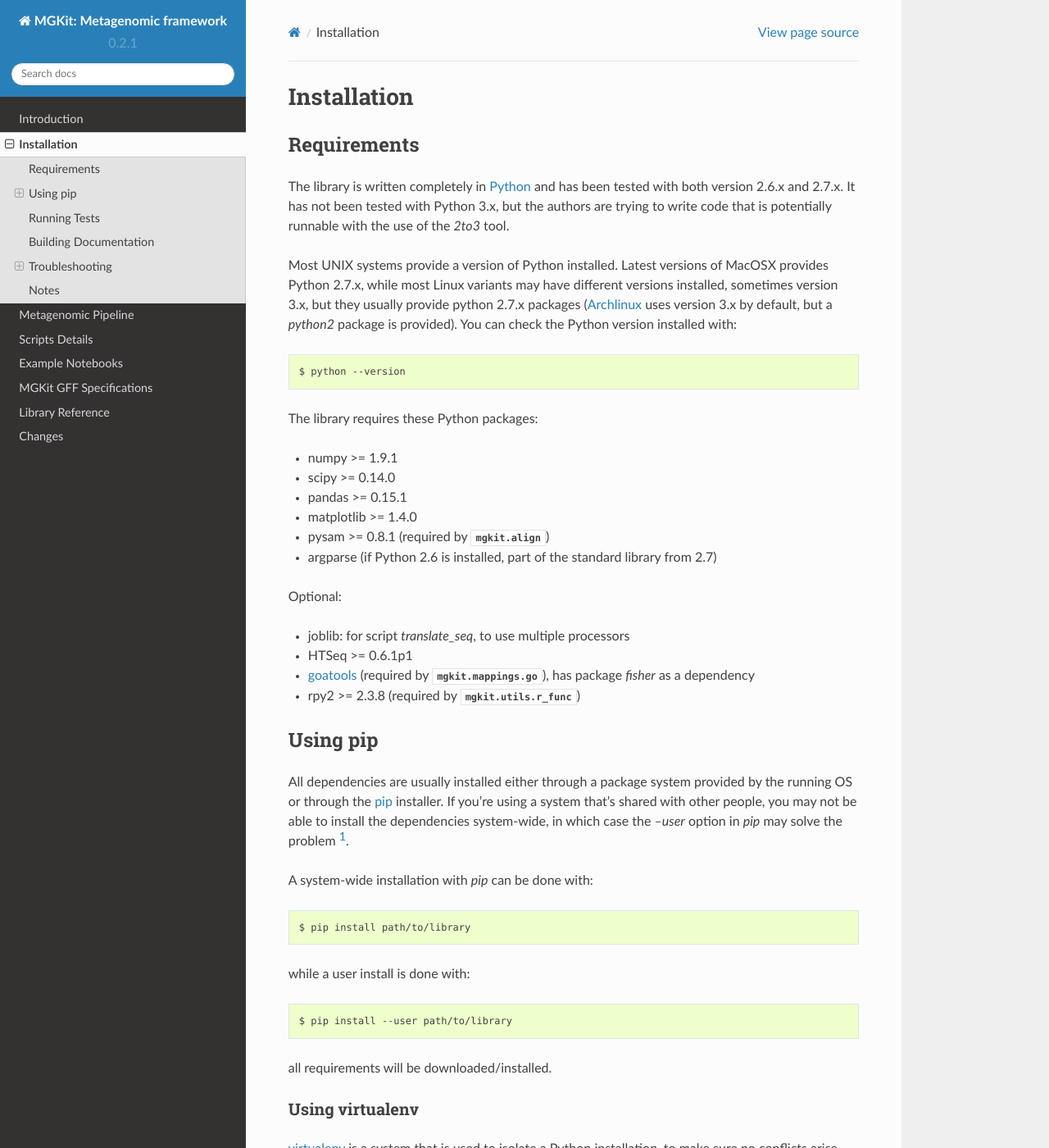
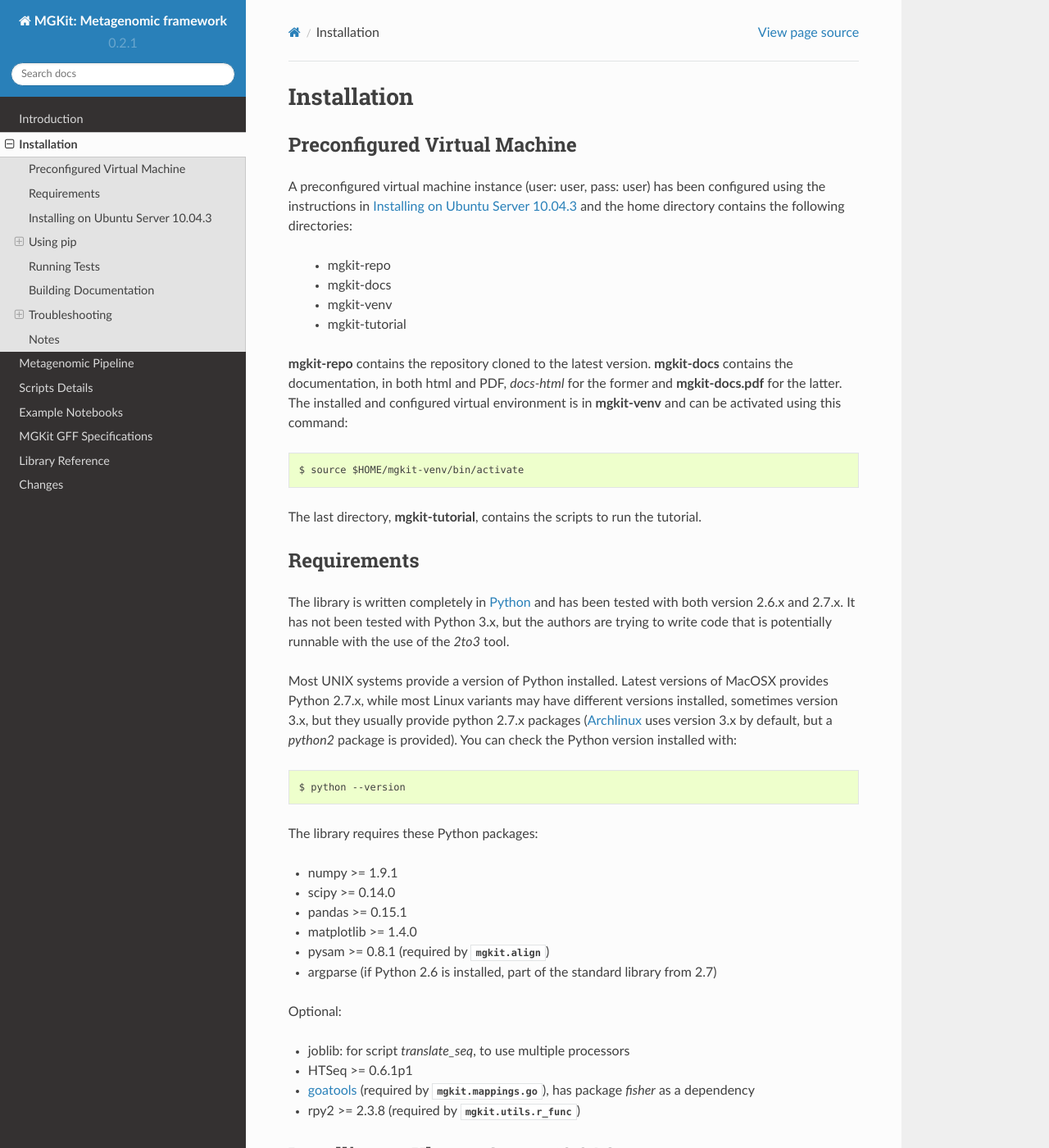
Before and after one commit to frubino/mgkit, a Sphinx documentation site: the page built from docs/source/install.rst, in a window 1280 px wide and 1400 px high. Shown: the whole window at 82% size. Built offline with Sphinx 7.4.7 and the Read the Docs theme 2.0.0, drawn with Linux system fonts in a browser that asks for light colours; formulas are drawn with MathJax 3; pages that are not in the unit, such as notebooks, are missing from menus; some of the changed text lies outside the part shown.

Commit message:
More changes to Installation

```diff
--- a/docs/source/install.rst
+++ b/docs/source/install.rst
@@ -2,6 +2,22 @@
 
 Installation
 ============
+
+Preconfigured Virtual Machine
+-----------------------------
+
+A preconfigured virtual machine instance (user: user, pass: user) has been configured using the instructions in :ref:`install-ubuntu` and the home directory contains the following directories:
+
+	* mgkit-repo
+	* mgkit-docs
+	* mgkit-venv
+	* mgkit-tutorial
+
+**mgkit-repo** contains the repository cloned to the latest version. **mgkit-docs** contains the documentation, in both html and PDF, *docs-html* for the former and **mgkit-docs.pdf** for the latter. The installed and configured virtual environment is in **mgkit-venv** and can be activated using this command::
+
+	$ source $HOME/mgkit-venv/bin/activate
+
+The last directory, **mgkit-tutorial**, contains the scripts to run the tutorial.
 
 Requirements
 ------------
@@ -28,6 +44,20 @@
 * `goatools <https://github.com/tanghaibao/goatools>`_ (required by :mod:`mgkit.mappings.go`), has package `fisher` as a dependency
 * rpy2 >= 2.3.8 (required by :mod:`mgkit.utils.r_func`)
 
+.. _install-ubuntu:
+
+Installing on Ubuntu Server 10.04.3
+-----------------------------------
+
+You'll need to install the following packages with `apt-get`::
+
+	$ apt-get install velvet bowtie2 python-pip python \
+	  virtualenv python-dev zlib1g-dev libblas-dev \
+	  liblapack-dev gfortran libfreetype6-dev libpng-dev \
+	  fontconfig pkg-config
+
+Create a virtual environment to ensure that the correct library versions are installed as explained in :ref:`install-virtualenv`
+
 Using pip
 ---------
 
@@ -56,9 +88,17 @@
 
 	$ source mgkit-env/bin/activate
 
-assuming you're in the same directory where you created the environment. The pip packager is installed by default with it, so we're going to use it to install the library::
+assuming you're in the same directory where you created the environment. The pip packager is installed by default with it, so we're going to use it to install the library if you have downloaded it already::
 
 	$ pip install path/to/library
+
+or getting the last version from `PyPI <https://pypi.python.org/pypi>`_::
+
+	$ pip install mgkit
+
+You can also install a specific version::
+
+	$ pip install mgkit==0.2.0
 
 Using the repository
 ^^^^^^^^^^^^^^^^^^^^
```
Also changed, not shown: other parts of docs/source/install.rst (+2 -0 lines).
